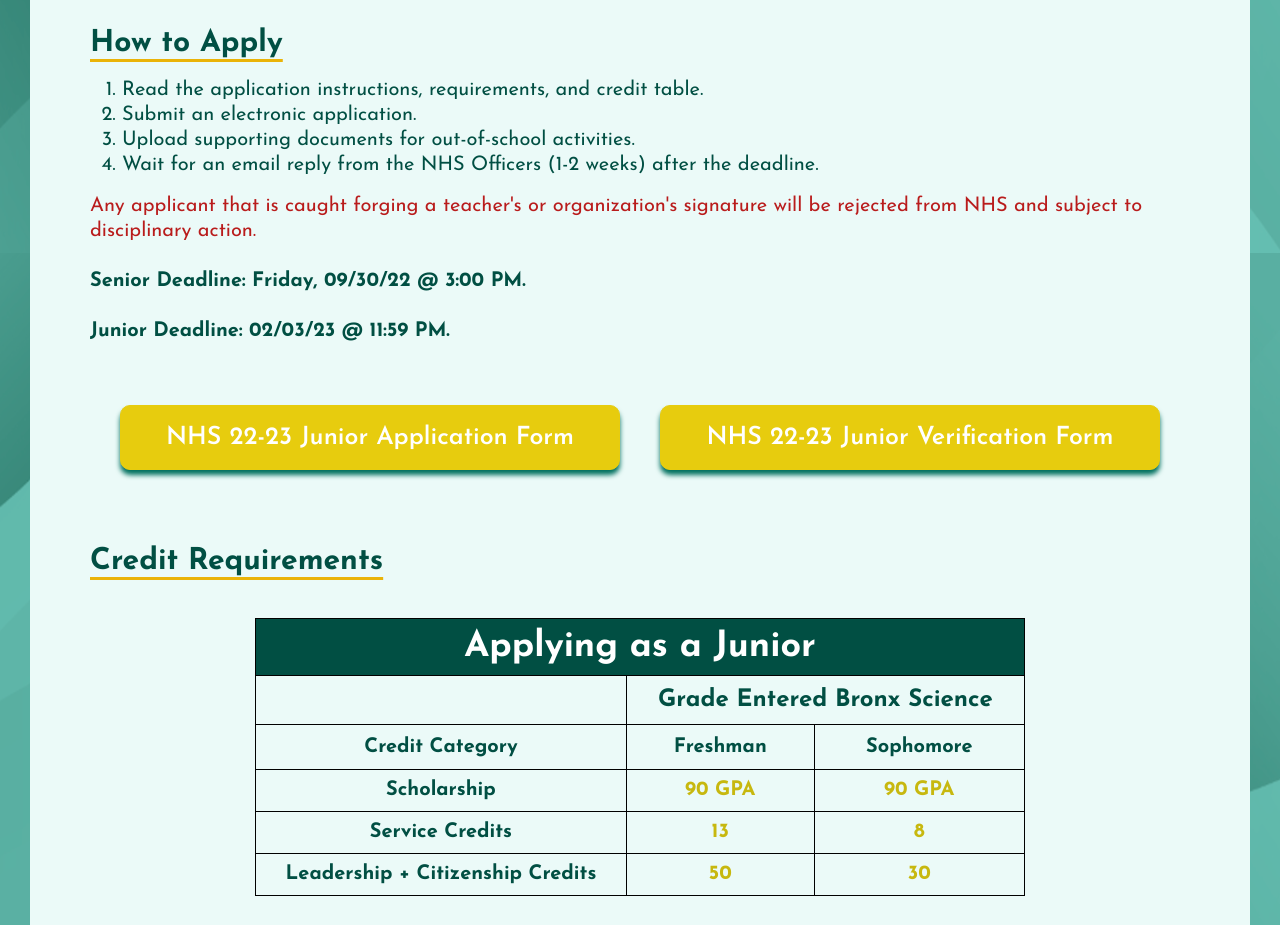
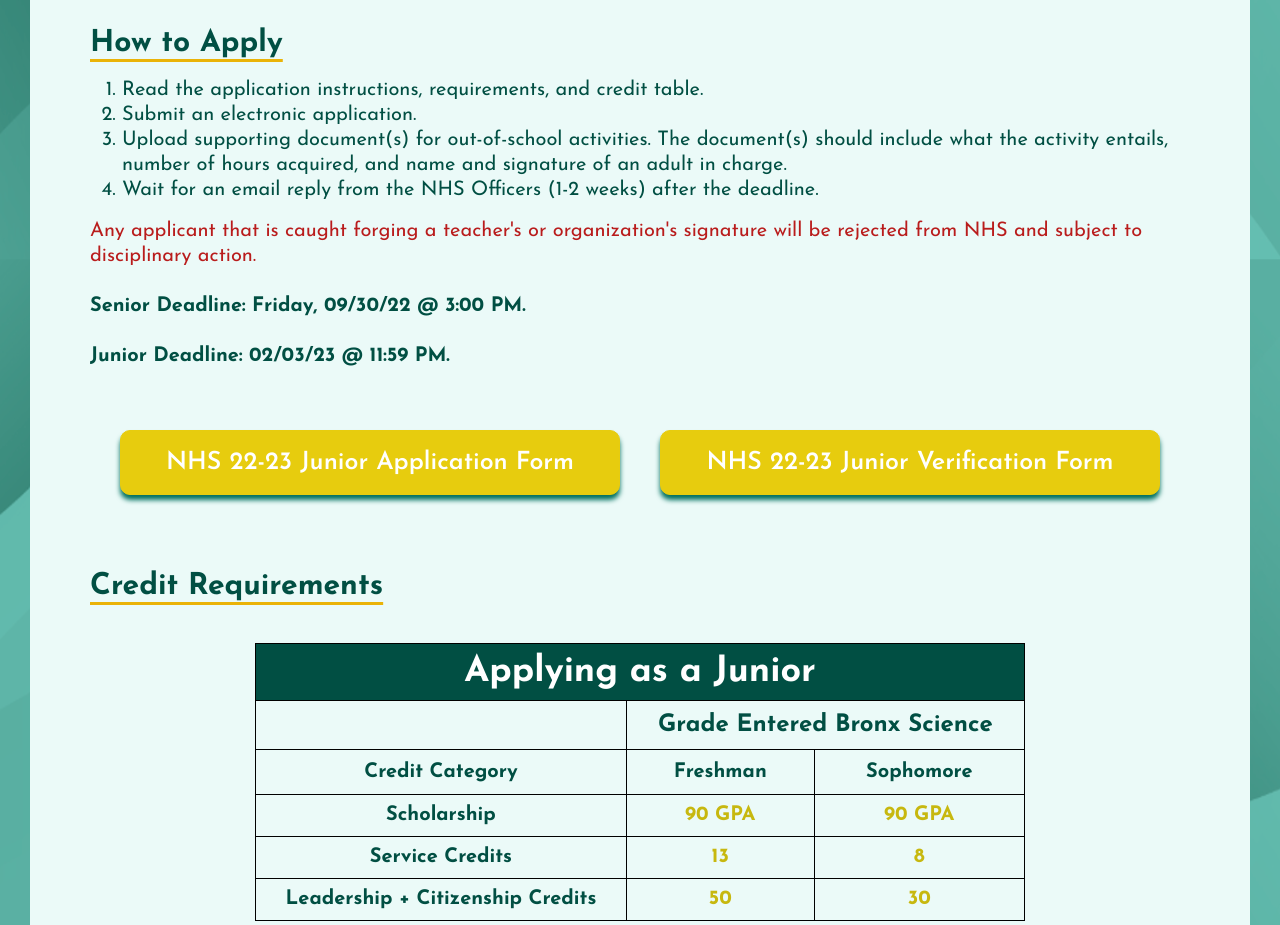
Before and after one commit to MCSaturn6/Bronx-Science-NHS-Update, a React (Create React App) app: page /apply in a window 1280 px wide. Shown: the part 840-1765 px from the top of the page. Built offline with nearby package versions, Linux system fonts and the light colour scheme.

Commit message:
Supporting docs details

```diff
--- a/src/pages/Apply.jsx
+++ b/src/pages/Apply.jsx
@@ -52,7 +52,7 @@
                 table.
               </li>
               <li>Submit an electronic application.</li>
-              <li>Upload supporting documents for out-of-school activities.</li>
+              <li>Upload supporting document(s) for out-of-school activities. The document(s) should include what the activity entails, number of hours acquired, and name and signature of an adult in charge.</li>
               <li>
                 Wait for an email reply from the NHS Officers (1-2 weeks) after
                 the deadline.
```
